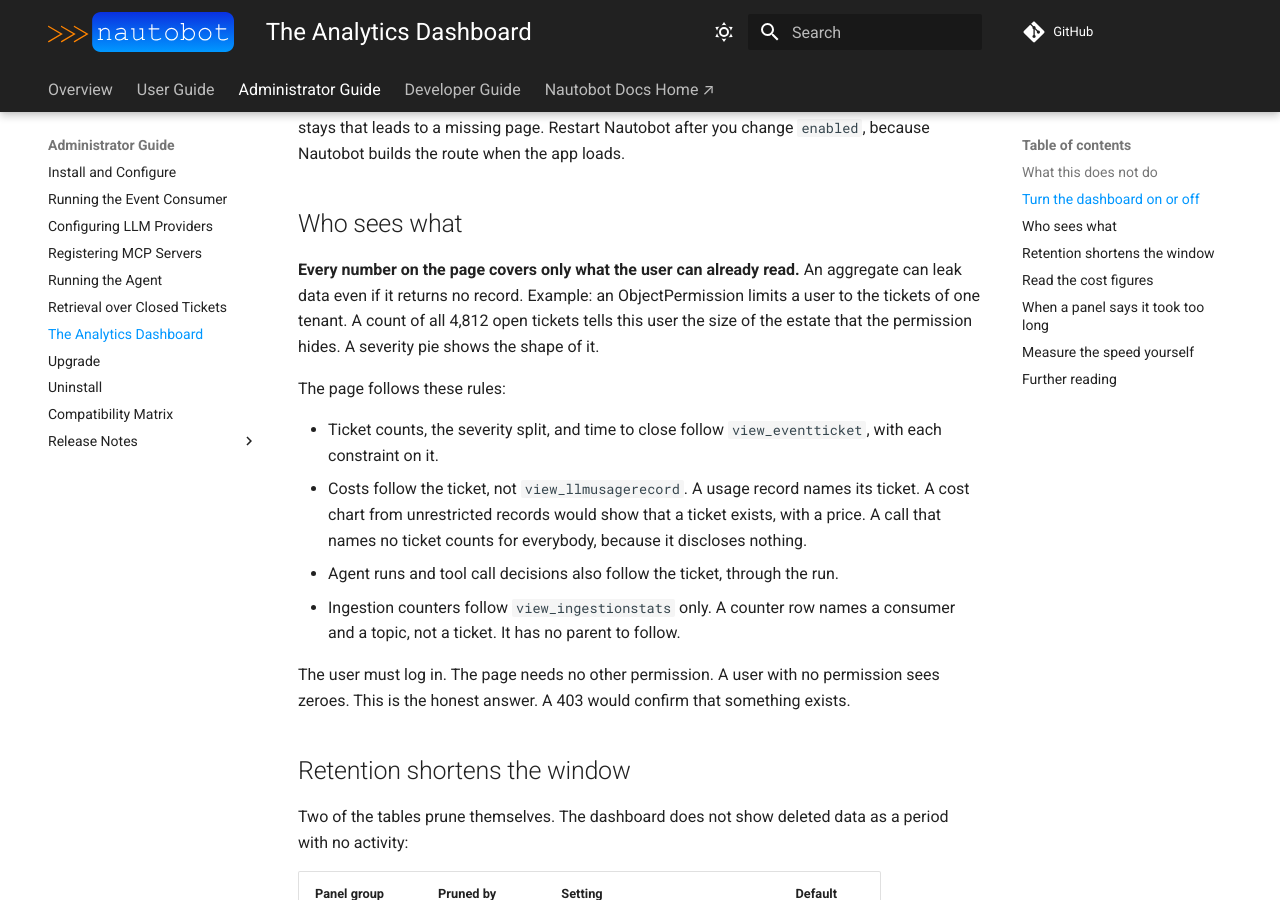
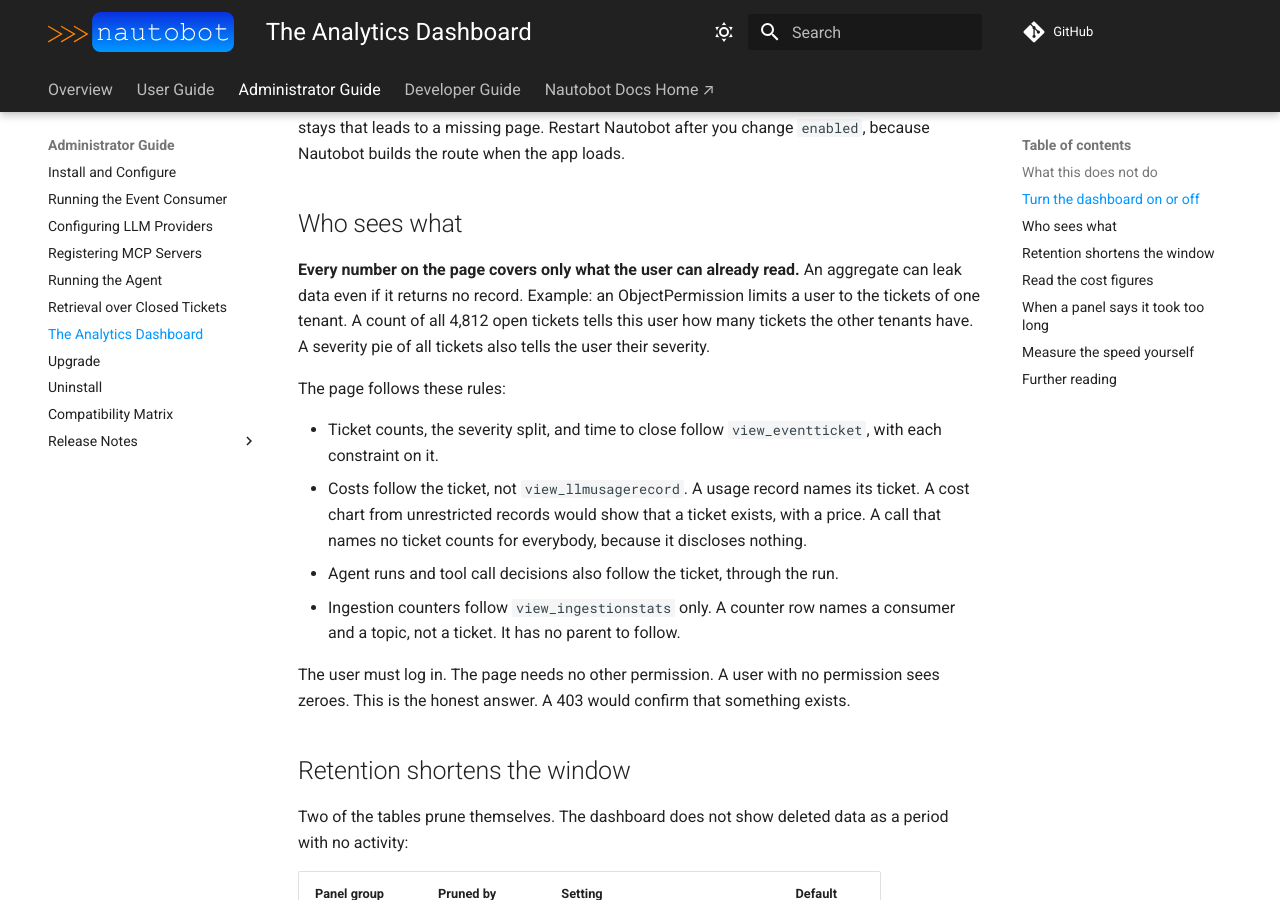
Before and after one commit to jtdub/nautobot-app-event-tracker, an MkDocs documentation site: the page built from docs/admin/dashboard.md, in a window 1280 px wide and 900 px high, scrolled down 1932 px. Built offline with MkDocs 1.6.1 and Material for MkDocs 9.7.7, drawn with Linux system fonts in a browser that asks for light colours; comment, search, counter and statistics services are not loaded.

Commit message:
58: Address QA round 2 findings
Claude-Session: https://claude.ai/code/session_015Wtbd2fwPED1G32sMDVngA

````diff
--- a/docs/admin/dashboard.md
+++ b/docs/admin/dashboard.md
@@ -62,8 +62,8 @@ missing page. Restart Nautobot after you change `enabled`, because Nautobot buil
 
 **Every number on the page covers only what the user can already read.** An aggregate can leak data even if it
 returns no record. Example: an ObjectPermission limits a user to the tickets of one tenant. A count of all
-4,812 open tickets tells this user the size of the estate that the permission hides. A severity pie shows the shape
-of it.
+4,812 open tickets tells this user how many tickets the other tenants have. A severity pie of all tickets also
+tells the user their severity.
 
 The page follows these rules:
 
@@ -129,9 +129,9 @@ Treat this as a defect. Do not raise the setting. Try these steps in this order:
 
 ## Measure the speed yourself {#measuring-it-yourself}
 
-The design goal is a page that draws in under two seconds against 100,000 tickets and 1,000,000 usage
-records. The test suite checks the number of queries, not the time. A clock check in CI fails for reasons that this code does not cause. To
-measure the time on your own hardware, run this command:
+The design goal is a page that draws in under two seconds against 100,000 tickets and 1,000,000 usage records. The
+test suite checks the number of queries, not the time. A clock check in CI fails for reasons that this code does not
+cause. To measure the time on your own hardware, run this command:
 
 ```bash
 invoke nbshell
````
Also changed, not shown: docs/admin/rag.md (+3 -3 lines).
